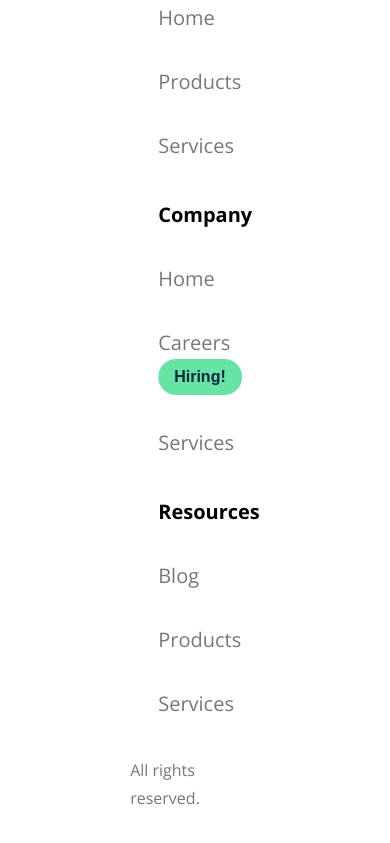
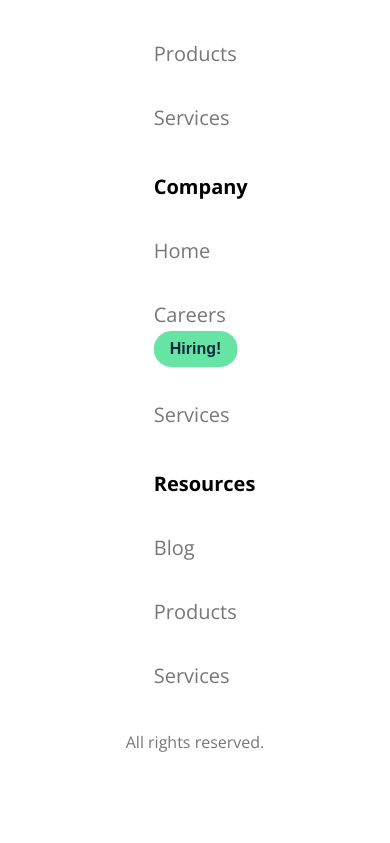
Before and after one commit to khomohzie/tonic-test, a React (Vite) app: page / in a window 390 px wide. Shown: the part 8850-9693 px from the top of the page. Built offline with nearby package versions, Linux system fonts and the light colour scheme.

Commit message:
fix: minor ui change to responsiveness of footer

```diff
--- a/src/components/layout/Footer.tsx
+++ b/src/components/layout/Footer.tsx
@@ -60,7 +60,7 @@ const Footer: React.FC = () => {
         </List>
       </UpperSection>
 
-      <p>All rights reserved.</p>
+      <p className="foot-note">All rights reserved.</p>
     </Container>
   );
 };
@@ -73,6 +73,10 @@ const Container = styled.footer`
     font-weight: 400;
     font-size: 16px;
     line-height: 28px;
+  }
+
+  p.foot-note {
+    white-space: nowrap;
   }
 
   @media screen and (max-width: 900px) {
@@ -164,6 +168,7 @@ const List = styled.ul`
 
       &:hover {
         background-color: var(--secondary-color);
+        color: var(--primary-color);
       }
     }
 
```
